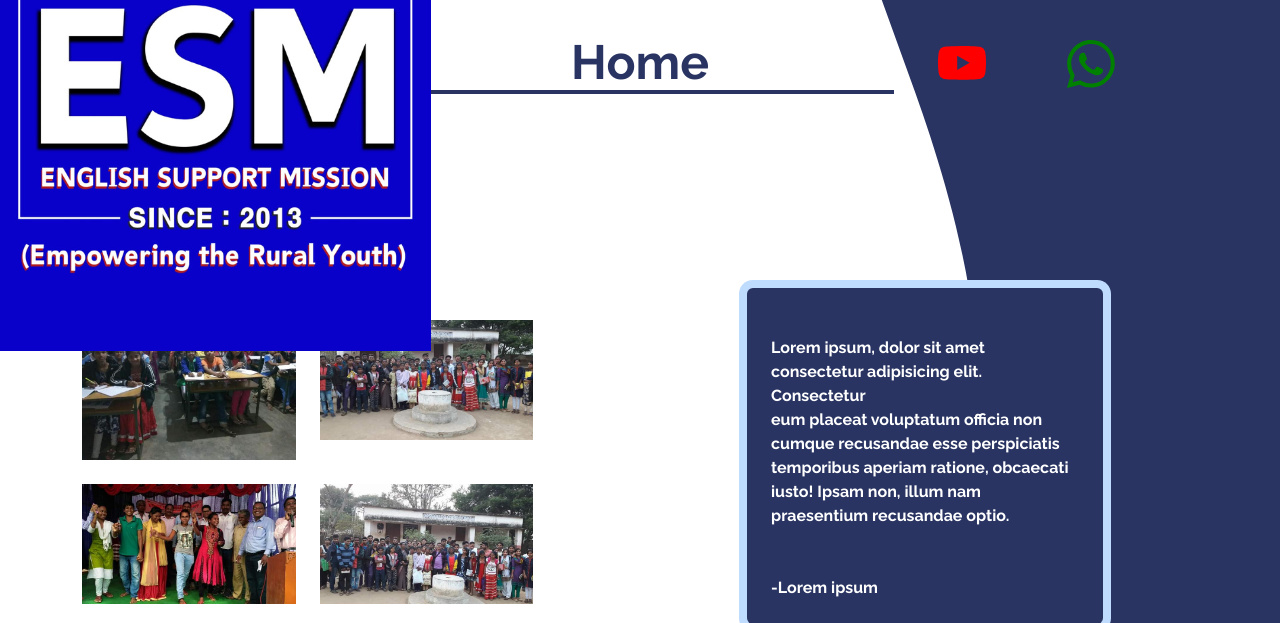
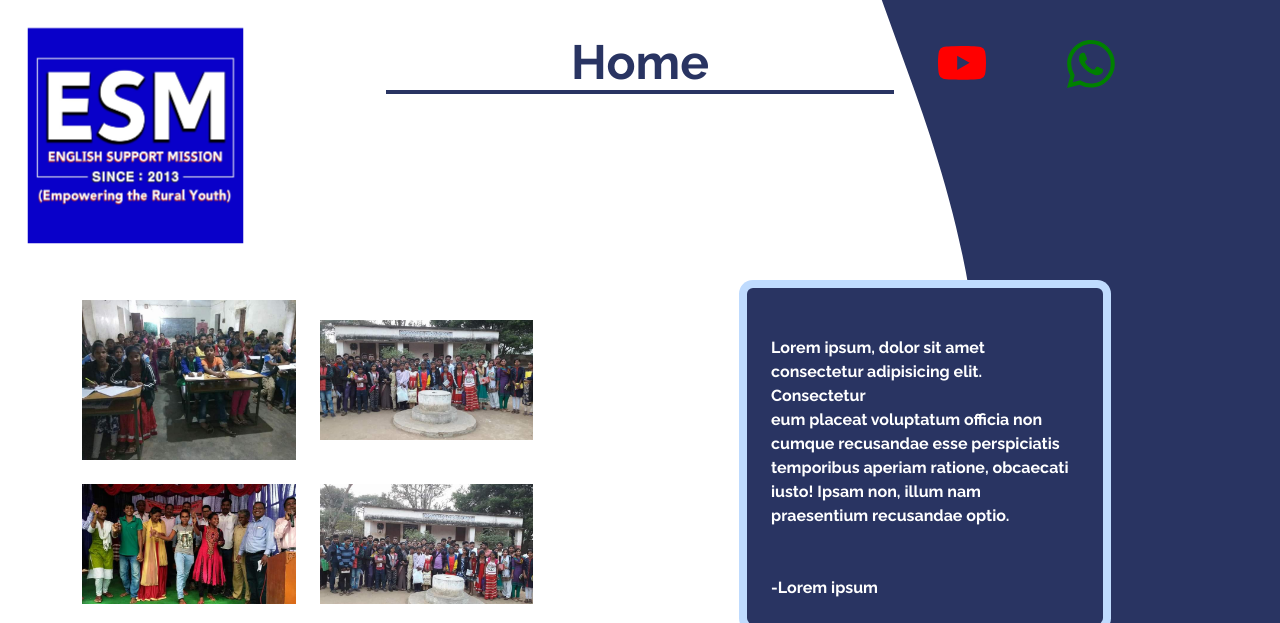
Before and after one commit to deepankarsamal/esm, a PHP site: page / in a window 1280 px wide. Shown: the top 623 px of the page. Run offline with PHP 8.4, Linux system fonts and the light colour scheme; some libraries are stand-ins or nearby versions.

Commit message:
Add files via upload

```diff
--- a/index.html
+++ b/index.html
@@ -51,7 +51,7 @@
 
     <img
       src="/img/logo.png"
-      class="image max-w-fit max-h-fit mx-auto my-0 d-none d-lg-block z-40 lg:absolute  lg:-top-20 scale-50"
+      class="image max-w-fit max-h-fit mx-auto my-0 d-none d-lg-block z-40 lg:absolute lg:-left-20 lg:-top-20 scale-50"
       type=""
     />
 
--- a/output.css
+++ b/output.css
@@ -643,6 +643,12 @@ video {
   transform: translate(var(--tw-translate-x), var(--tw-translate-y)) rotate(var(--tw-rotate)) skewX(var(--tw-skew-x)) skewY(var(--tw-skew-y)) scaleX(var(--tw-scale-x)) scaleY(var(--tw-scale-y));
 }
 
+.scale-50 {
+  --tw-scale-x: .5;
+  --tw-scale-y: .5;
+  transform: translate(var(--tw-translate-x), var(--tw-translate-y)) rotate(var(--tw-rotate)) skewX(var(--tw-skew-x)) skewY(var(--tw-skew-y)) scaleX(var(--tw-scale-x)) scaleY(var(--tw-scale-y));
+}
+
 .grid-cols-10 {
   grid-template-columns: repeat(10, minmax(0, 1fr));
 }
@@ -907,6 +913,10 @@ body{
     top: -5rem;
   }
 
+  .lg\:-left-20 {
+    left: -5rem;
+  }
+
   .lg\:my-52 {
     margin-top: 13rem;
     margin-bottom: 13rem;
```
